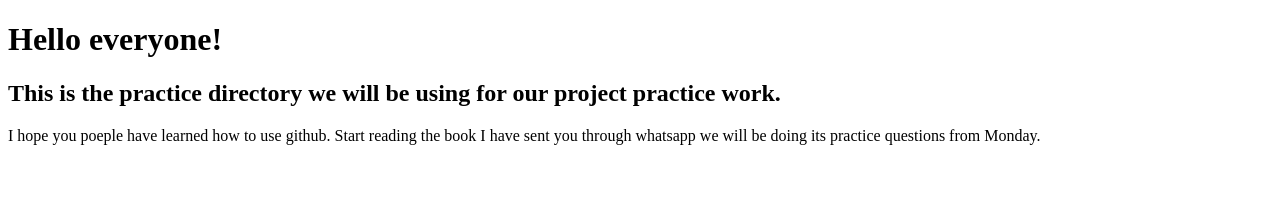
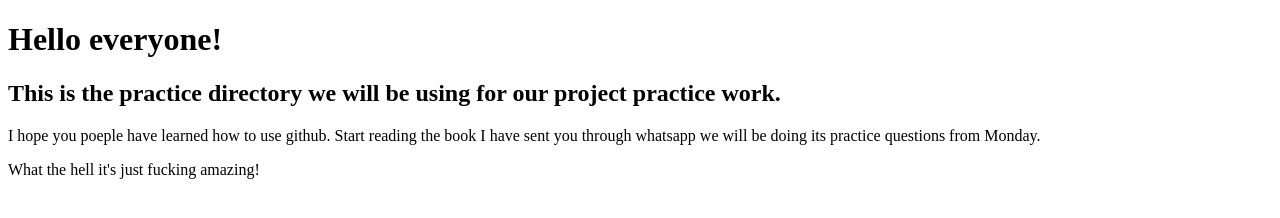
Before and after one commit to Uzair-90/HSPSQL, a plain HTML site: page hello.html in a window 1280 px wide. Drawn offline with Linux system fonts and the light colour scheme.

Commit message:
changes made

```diff
--- a/hello.html
+++ b/hello.html
@@ -11,5 +11,6 @@
 	<h2>This is the practice directory we will be using for our project practice work. </h2>
 	<p>I hope you poeple have learned how to use github. Start reading the book I have sent you through whatsapp we will be doing its
 practice questions from Monday.</p>
+	<p> What the hell it's just fucking amazing! </p>
 </body>
 </html>
```
